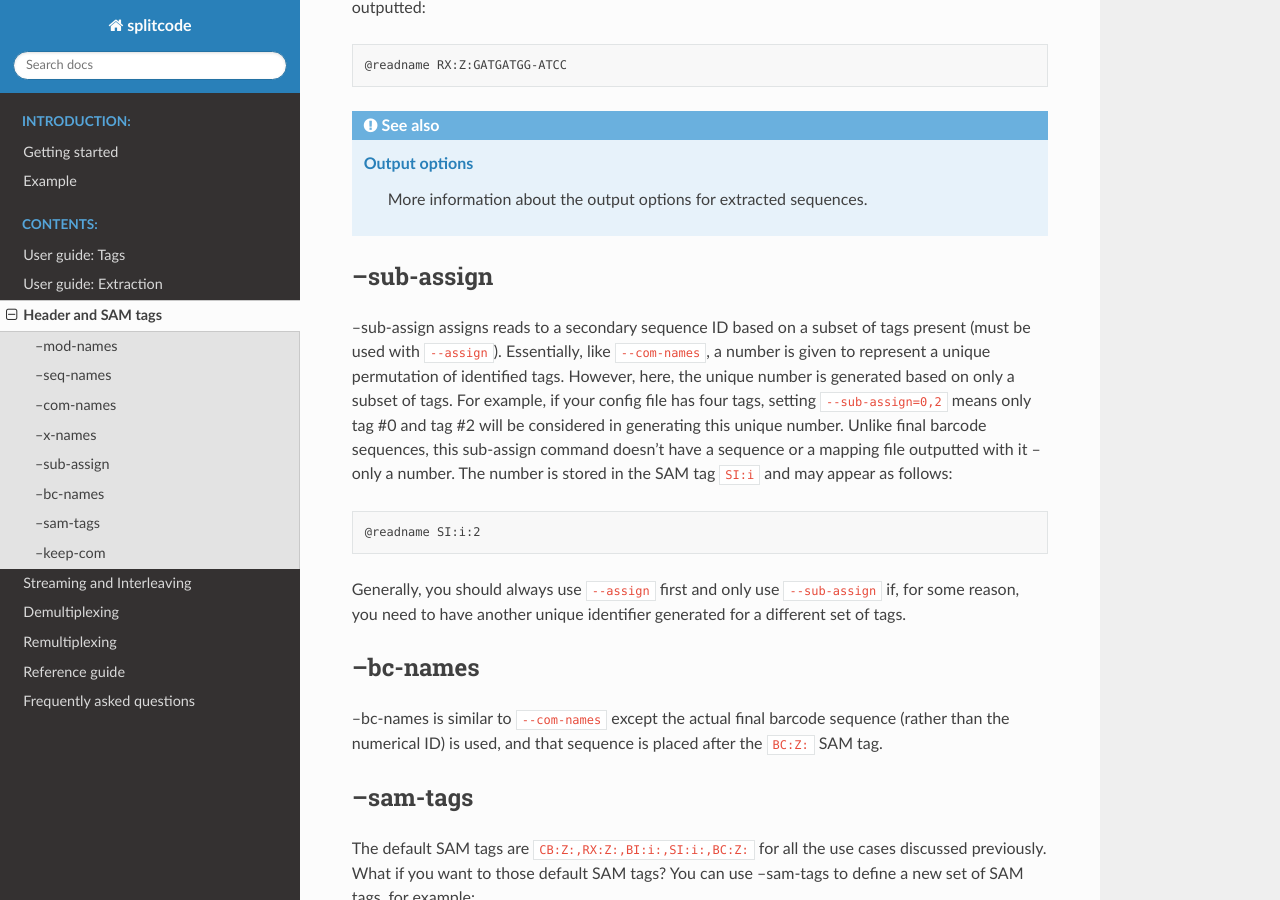
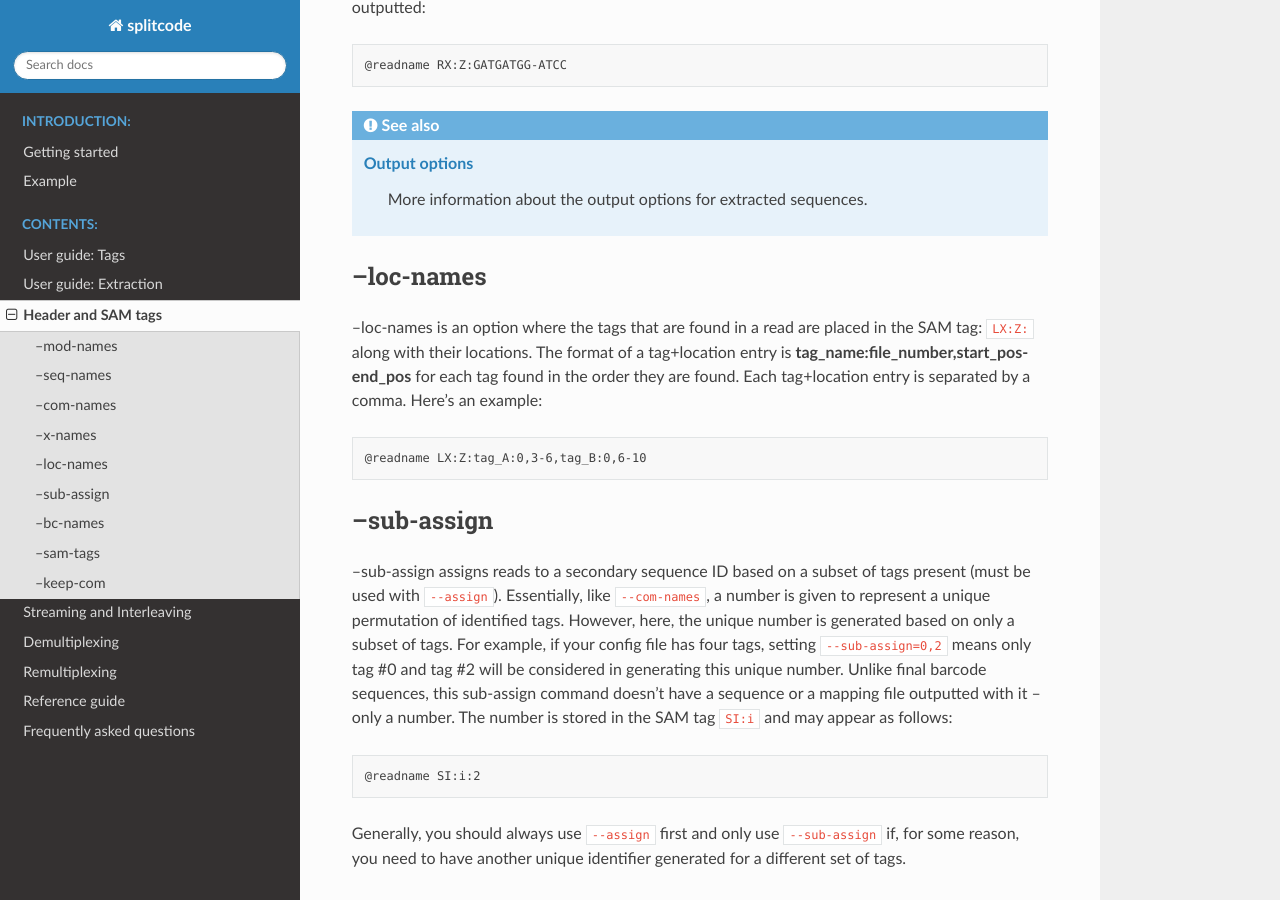
Before and after one commit to pachterlab/splitcode-tutorial, a Sphinx documentation site: the page built from docs/source/header_and_sam.rst, in a window 1280 px wide and 900 px high, scrolled down 1490 px. Built offline with Sphinx 7.4.7 and the Read the Docs theme 2.0.0, drawn with Linux system fonts in a browser that asks for light colours.

Commit message:
Update header_and_sam.rst

```diff
--- a/docs/source/header_and_sam.rst
+++ b/docs/source/header_and_sam.rst
@@ -55,6 +55,15 @@ Since ``30`` is the numerical version of the final barcode sequence ``AAAAAAAAAA
    :ref:`Output extractions guide`
      More information about the output options for extracted sequences.
 
+--loc-names
+^^^^^^^^^^^
+
+--loc-names is an option where the tags that are found in a read are placed in the SAM tag: ``LX:Z:`` along with their locations. The format of a tag+location entry is **tag_name:file_number,start_pos-end_pos** for each tag found in the order they are found. Each tag+location entry is separated by a comma. Here's an example:
+
+.. code-block:: text
+
+  @readname LX:Z:tag_A:0,3-6,tag_B:0,6-10
+
 
 --sub-assign
 ^^^^^^^^^^^^
```
